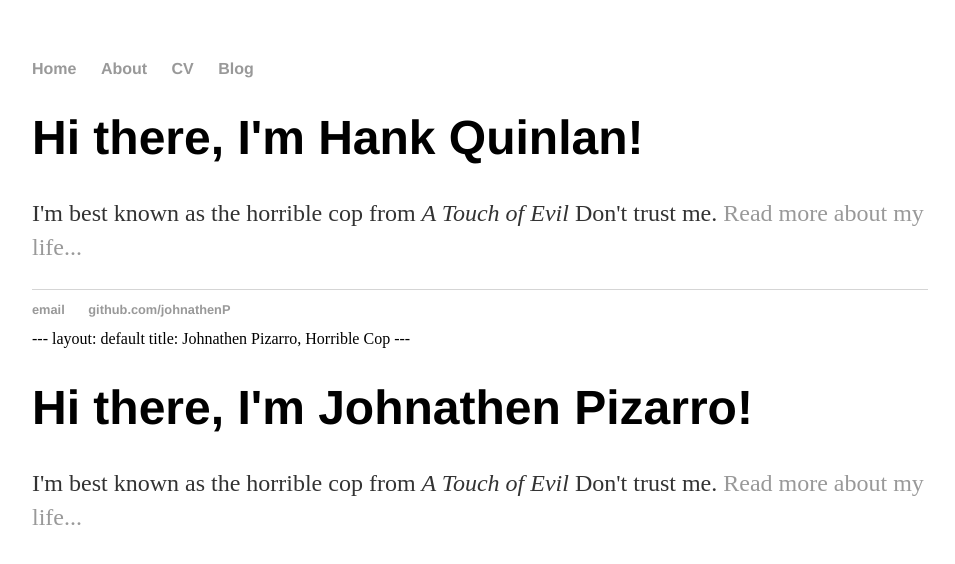
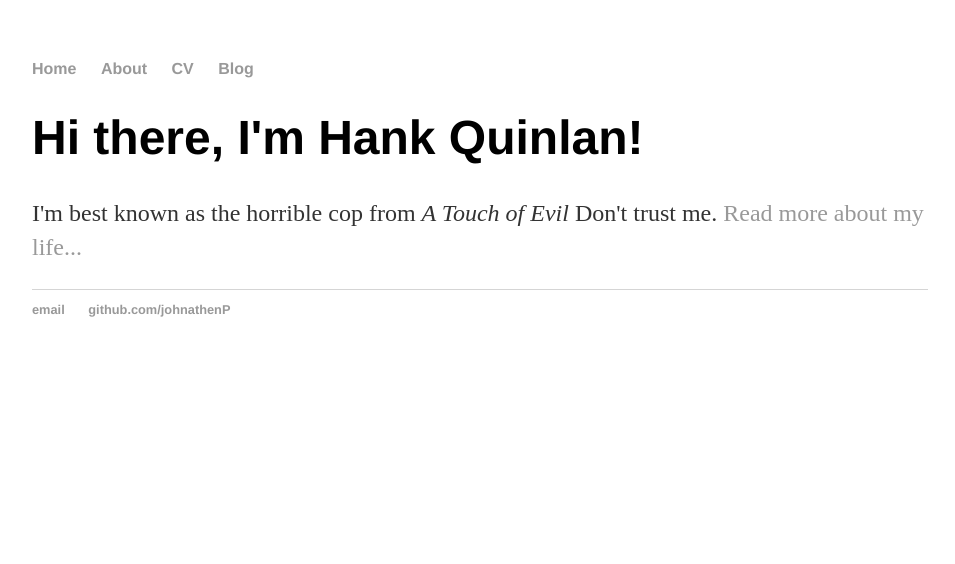
Before and after one commit to johnathenp8429/johnathenp8429.github.io, a Jekyll site: the page built from index.html, in a window 1280 px wide. Shown: the top 564 px of the page, without its empty margins (160-1115 px from the left). Built offline with Jekyll 4.4.1, drawn with Linux system fonts in a browser that asks for light colours; Markdown is read by kramdown in place of the engine named in the settings.

Commit message:
Update default.html

```diff
--- a/_layouts/default.html
+++ b/_layouts/default.html
@@ -27,11 +27,3 @@
 			</footer>
 		</body>
 	</html>
----
-layout: default
-title: Johnathen Pizarro, Horrible Cop
----
-<div class="blurb">
-	<h1>Hi there, I'm Johnathen Pizarro!</h1>
-	<p>I'm best known as the horrible cop from <em>A Touch of Evil</em> Don't trust me. <a href="/about">Read more about my life...</a></p>
-</div><!-- /.blurb -->
```
